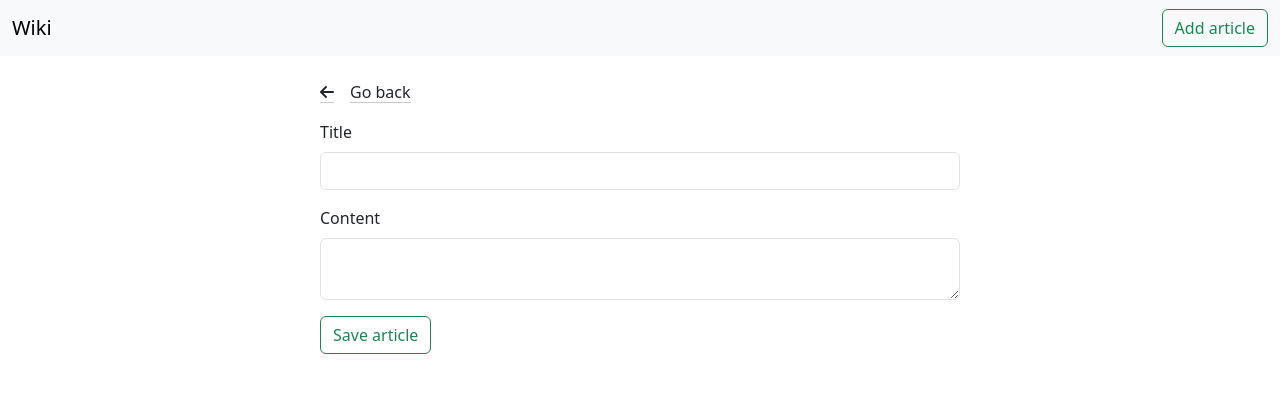
After one commit to emmavalor/rails-wikinimous, a Rails app: page /articles/new in a window 1280 px wide. The commit adds this page. Shown: the top 393 px of the page. Run offline with Rails 7, Linux system fonts and the light colour scheme; some libraries are stand-ins or nearby versions.

Commit message:
how do you know? Wiki

```diff
--- /dev/null
+++ b/app/controllers/articles_controller.rb
@@ -0,0 +1,46 @@
+class ArticlesController < ApplicationController
+  before_action :find_article, only: [ :show, :edit, :update, :destroy ]
+
+  def index
+    @articles = Article.all
+  end
+  def show
+    find_article
+  end
+
+  def new
+    @article = Article.new
+  end
+
+  def create
+    @article = Article.new(article_params)
+    @article.save
+    redirect_to article_path(@article)
+  end
+
+  def edit
+    find_article
+  end
+
+  def update
+    find_article
+    @article.update(article_params)
+    redirect_to article_path(@article)
+  end
+
+  def destroy
+    find_article
+    @article.destroy
+    redirect_to articles_path
+  end
+
+  private
+
+  def article_params
+    params.require(:article).permit(:title, :content)
+  end
+
+  def find_article
+    @article = Article.find(params[:id])
+  end
+end
--- /dev/null
+++ b/app/helpers/articles_helper.rb
@@ -0,0 +1,2 @@
+module ArticlesHelper
+end
--- /dev/null
+++ b/app/models/article.rb
@@ -0,0 +1,2 @@
+class Article < ApplicationRecord
+end
--- /dev/null
+++ b/app/views/articles/new.html.erb
@@ -0,0 +1,16 @@
+<%= link_to articles_path, class: "d-flex gap-3 align-items-center mb-3 link-dark link-offset-2 link-underline-opacity-25 link-underline-opacity-100-hover" do %>
+    <i class="fa-solid fa-arrow-left"></i>
+    <p class="m-0">Go back</p>
+<% end %>
+
+<%= form_with model: @article do |f| %>
+  <div class="mb-3">
+    <%= f.label :title, class: "form-label" %>
+    <%= f.text_field :title, class: "form-control" %>
+  </div>
+  <div class="mb-3">
+    <%= f.label :content, class: "form-label" %>
+    <%= f.text_area :content, class: "form-control" %>
+  </div>
+  <%= f.submit "Save article", class: "btn btn-outline-success" %>
+<% end %>
--- a/app/views/layouts/application.html.erb
+++ b/app/views/layouts/application.html.erb
@@ -6,6 +6,8 @@
     <meta name="apple-mobile-web-app-capable" content="yes">
     <meta name="application-name" content="Rails Wikinimous">
     <meta name="mobile-web-app-capable" content="yes">
+    <link href="https://cdn.jsdelivr.net/npm/bootstrap@5.3.6/dist/css/bootstrap.min.css" rel="stylesheet" integrity="sha384-4Q6Gf2aSP4eDXB8Miphtr37CMZZQ5oXLH2yaXMJ2w8e2ZtHTl7GptT4jmndRuHDT" crossorigin="anonymous">
+    <link rel="stylesheet" href="https://use.fontawesome.com/releases/v6.1.2/css/all.css">
     <%= csrf_meta_tags %>
     <%= csp_meta_tag %>
 
@@ -24,6 +26,18 @@
   </head>
 
   <body>
-    <%= yield %>
+    <header>
+      <nav class="navbar bg-body-tertiary">
+        <div class="container-fluid">
+          <%= link_to "Wiki", articles_path, class: "navbar-brand" %>
+          <form class="d-flex" role="search">
+            <%= link_to "Add article", new_path, class: "btn btn-outline-success" %>
+          </form>
+        </div>
+      </nav>
+    </header>
+    <div class="w-50 mx-auto mt-4">
+      <%= yield %>
+    </div>
   </body>
 </html>
--- a/config/routes.rb
+++ b/config/routes.rb
@@ -10,5 +10,12 @@ Rails.application.routes.draw do
   # get "service-worker" => "rails/pwa#service_worker", as: :pwa_service_worker
 
   # Defines the root path route ("/")
-  # root "posts#index"
+  root "articles#index"
+  get "articles", to: "articles#index"
+  get "articles/new", to: "articles#new", as: :new
+  get "articles/:id", to: "articles#show", as: :article
+  post "articles", to: "articles#create"
+  get "articles/:id/edit", to: "articles#edit", as: :edit
+  patch "articles/:id", to: "articles#update"
+  delete "articles/:id", to: "articles#destroy"
 end
--- a/db/seeds.rb
+++ b/db/seeds.rb
@@ -1,3 +1,4 @@
+require "faker"
 # This file should ensure the existence of records required to run the application in every environment (production,
 # development, test). The code here should be idempotent so that it can be executed at any point in every environment.
 # The data can then be loaded with the bin/rails db:seed command (or created alongside the database with db:setup).
@@ -7,3 +8,8 @@
 #   ["Action", "Comedy", "Drama", "Horror"].each do |genre_name|
 #     MovieGenre.find_or_create_by!(name: genre_name)
 #   end
+10.times do
+  Article.create(title: Faker::DcComics.title, content: Faker::Lorem.paragraph)
+end
+
+# Faker::FunnyName.name
```
Also changed, not shown: app/views/articles/edit.html.erb (added, +16 -0 lines), app/views/articles/index.html.erb (added, +13 -0 lines), app/views/articles/show.html.erb (added, +43 -0 lines), db/migrate/20261117131118_create_articles.rb (added, +10 -0 lines), test/controllers/articles_controller_test.rb (added, +7 -0 lines), test/fixtures/articles.yml (added, +9 -0 lines), test/models/article_test.rb (added, +7 -0 lines), Gemfile, Gemfile.lock, db/schema.rb (added).
